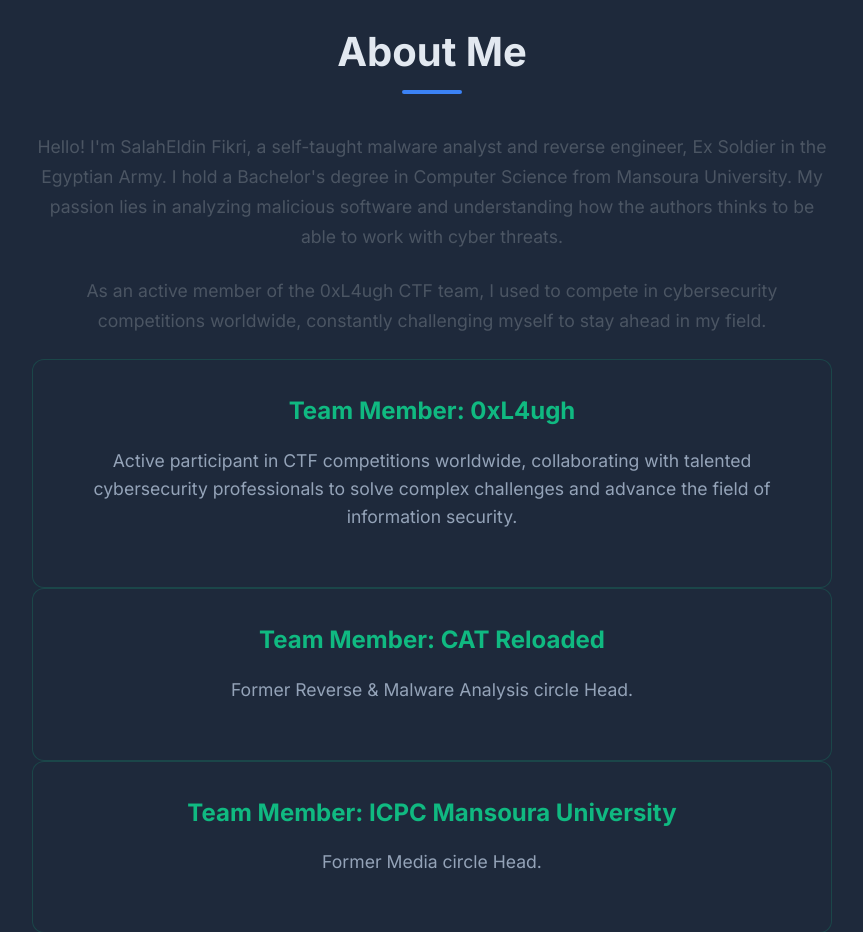
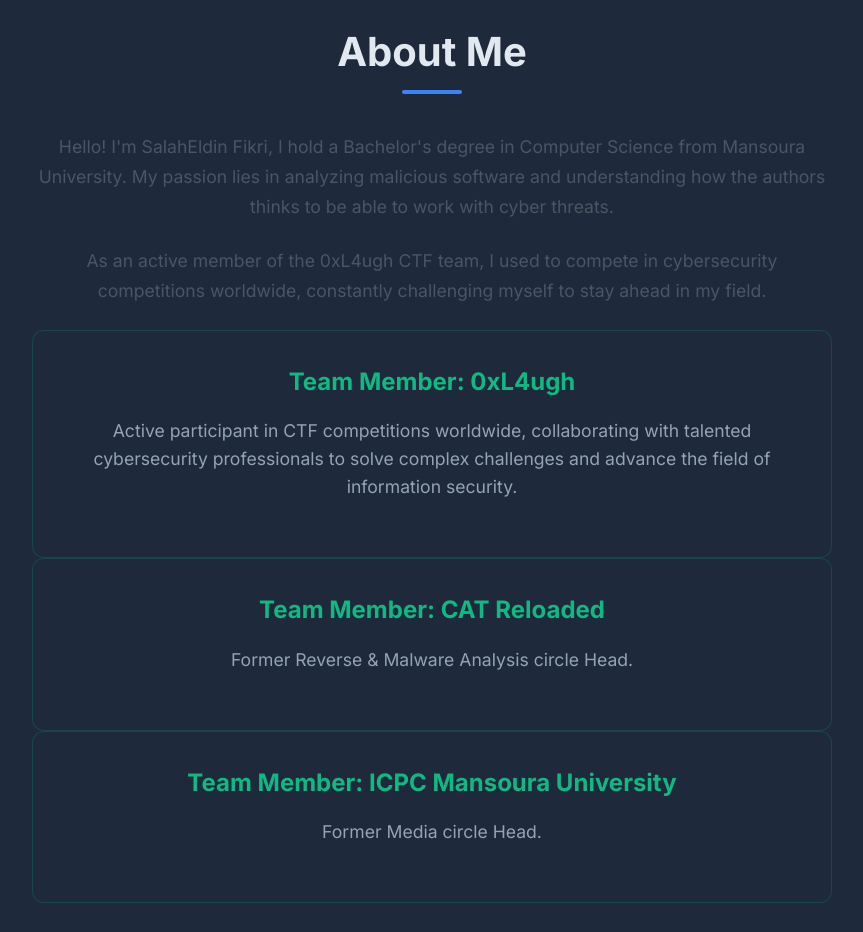
Before and after one commit to SalahEldinFikri/portfolio, a website: page index.html in a window 1280 px wide. Shown: the part 860-1792 px from the top of the page, without its empty margins (208-1071 px from the left). Drawn offline with Linux system fonts and the light colour scheme.

Commit message:
Update index.html

```diff
--- a/index.html
+++ b/index.html
@@ -74,8 +74,7 @@
             <div class="about-content">
                 <div class="about-text">
                     <p>
-                        Hello! I'm SalahEldin Fikri, a self-taught malware analyst and reverse engineer, Ex Soldier
-                        in the Egyptian Army. I hold a Bachelor's degree in Computer Science from Mansoura University.
+                        Hello! I'm SalahEldin Fikri, I hold a Bachelor's degree in Computer Science from Mansoura University.
                         My passion lies in analyzing malicious software and understanding how the authors thinks to be able to work with cyber threats.
                     </p>
                     <p>
```
